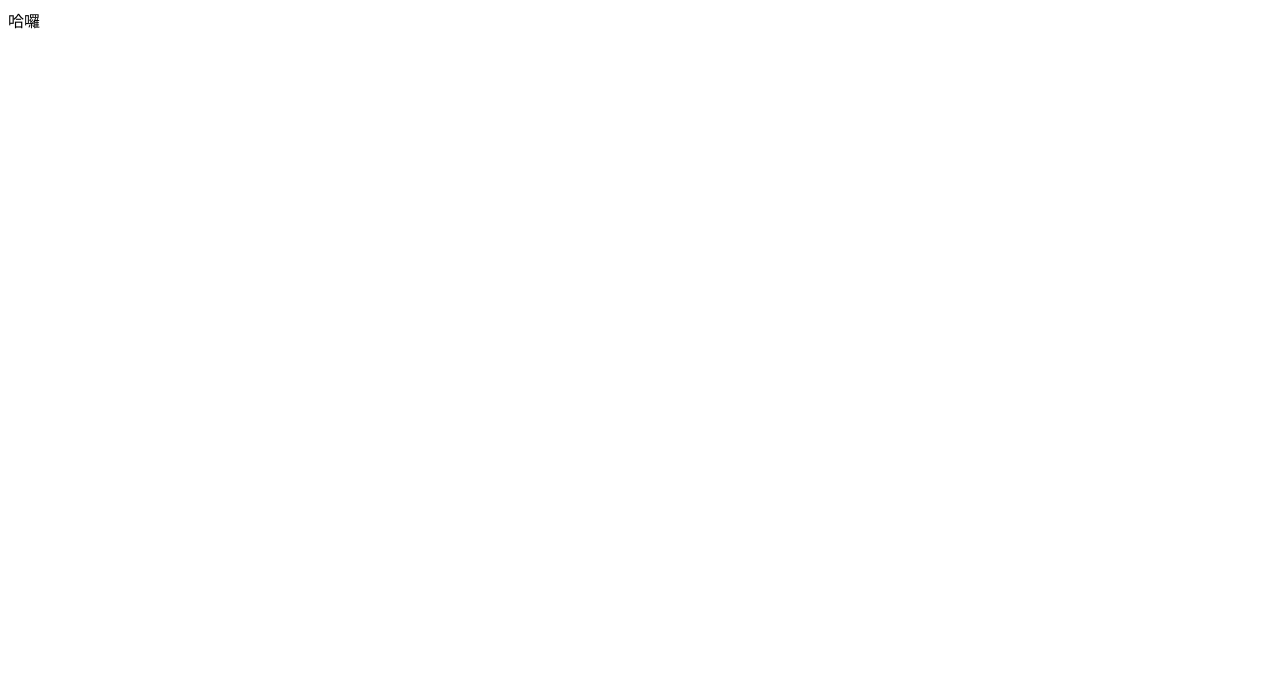
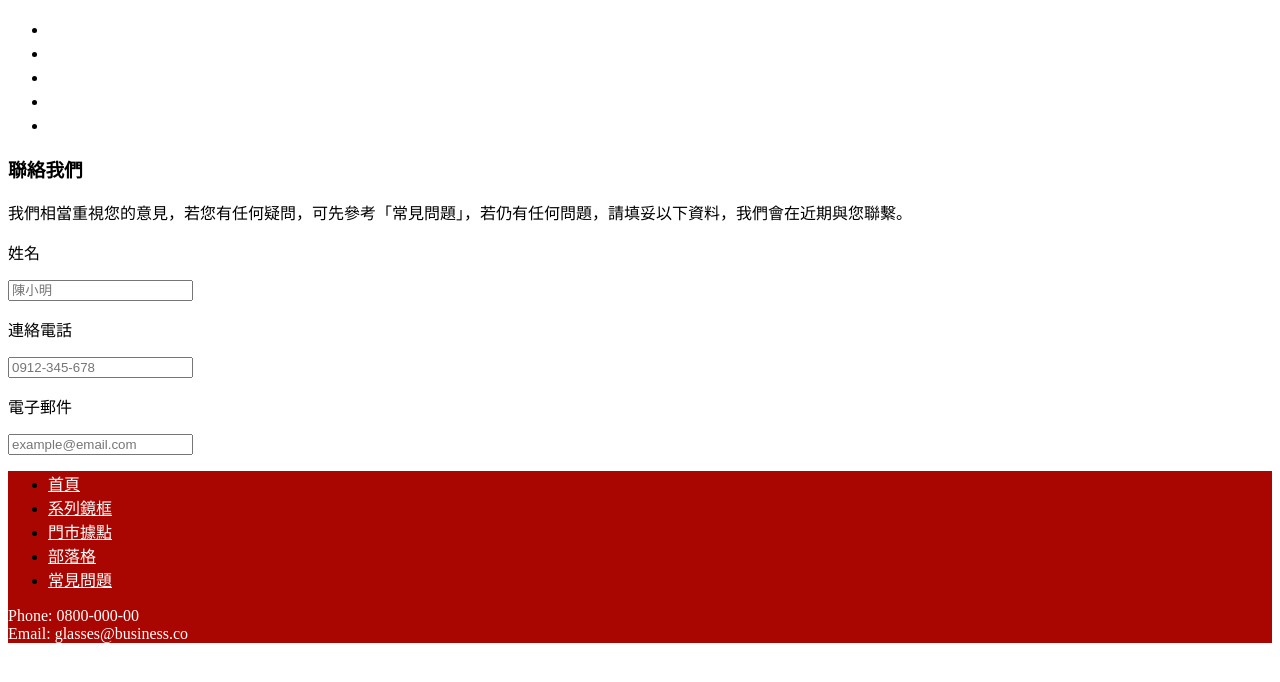
Before and after one commit to eateat8857/eateat8857.github.io, a plain HTML site: page index.html in a window 1280 px wide. Drawn offline with nearby package versions, Linux system fonts and the light colour scheme.

Commit message:
Update index.html

```diff
--- a/index.html
+++ b/index.html
@@ -1 +1,108 @@
-哈囉
+<!DOCTYPE html>
+<html lang="en">
+<head>
+    <meta charset="UTF-8">
+    <meta name="viewport" content="width=device-width, initial-scale=1.0">
+    <meta name="viewport" content="width=device-width, initial-scale=1, shrink-to-fit=no">
+    <link rel="stylesheet" href="https://fonts.googleapis.com/css2?family=Noto+Sans+TC:wght@300&display=swap">
+    <script src="https://code.jquery.com/jquery-3.3.1.slim.min.js" integrity="sha384-q8i/X+965DzO0rT7abK41JStQIAqVgRVzpbzo5smXKp4YfRvH+8abtTE1Pi6jizo" crossorigin="anonymous"></script>
+    <script src="https://cdn.jsdelivr.net/npm/popper.js@1.14.7/dist/umd/popper.min.js" integrity="sha384-UO2eT0CpHqdSJQ6hJty5KVphtPhzWj9WO1clHTMGa3JDZwrnQq4sF86dIHNDz0W1" crossorigin="anonymous"></script>
+    <script src="https://cdn.jsdelivr.net/npm/bootstrap@4.3.1/dist/js/bootstrap.min.js" integrity="sha384-JjSmVgyd0p3pXB1rRibZUAYoIIy6OrQ6VrjIEaFf/nJGzIxFDsf4x0xIM+B07jRM" crossorigin="anonymous"></script>
+    <script src="https://kit.fontawesome.com/ad45004b60.js" crossorigin="anonymous"></script>
+    <title>你的網頁標題</title>
+    <link rel="stylesheet" href="index.css">
+</head>
+<body>
+    <header>
+        <div class="Component 11 – 2">
+                <ul class="navbar-nav mr-auto">
+
+                   <li class="nav-item">
+                       <a class="nav-link" href="index.php" style="color:white;">首頁</a>
+                   </li>
+                   <li class="nav-item">
+                       <a class="nav-link" href="exhibition.php" style="color:white;">展覽活動</a>
+                   </li>
+                   <li class="nav-item">
+                       <a class="nav-link" href="artwork.php" style="color:white;">藝術作品</a>
+                   </li>
+                   <li class="nav-item">
+                       <a class="nav-link" href="newticket.php" style="color:white;">購票服務</a>
+                   </li>
+                   <li class="nav-item">
+                       <a class="nav-link" href="login.php" style="color:white;">會員中心</a>
+                   </li>
+
+
+                </ul>
+           </div>
+    </header>
+
+    <section id='email'>
+            <div class="container">
+                <div class="row">
+                <div class='col-md offset-md text-left'>
+                            <h3>聯絡我們</h3>
+                </div>
+                </div>
+                <div class="row">
+                    <div class='col-md offset-md text-left'>
+                        <p>我們相當重視您的意見，若您有任何疑問，可先參考「常見問題」，若仍有任何問題，請填妥以下資料，我們會在近期與您聯繫。</p>
+                        <div class="input-group input-group-lg">
+                        </div>
+                            <div class="name">
+                                <p>姓名</p>
+                                    <input type="text" class="form-control with-left-margin custom-width" aria-label="Sizing example input" aria-describedby="inputGroup-sizing-lg" placeholder="陳小明" name="name">
+                                        <br/>
+                                </div>
+                                <div class="name">
+                                        <p>連絡電話
+                                        </p>
+                                            <input type="text" class="form-control with-left-margin custom-width" aria-label="Sizing example input" aria-describedby="inputGroup-sizing-lg" placeholder="0912-345-678" name="name">
+                                                <br/>
+
+                                </div>
+                                <div class="name">
+                                        <p>電子郵件</p>
+                                            <input type="text" class="form-control with-left-margin custom-width" aria-label="Sizing example input" aria-describedby="inputGroup-sizing-lg" placeholder="example@email.com" name="name">
+                                                <br/>
+
+                                </div>
+                        </div>
+                    </div>
+                </div>
+
+            </div>
+            </section>
+
+            <footer style="background: #AA0601;">
+                <div class="container">
+                    <div class="row">
+                        <div class='col-md-4 text-left'>
+
+                        </div>
+                        <div class='col-md-4 text-left'>
+                            <ul >
+                                <li><a href='index.php' style="color: #FFFFFF;">首頁</a></li>
+                                <li><a href='exhibition.php' style="color: #FFFFFF;">系列鏡框</a></li>
+                                <li><a href='artwork.php' style="color: #FFFFFF;">門市據點</a></li>
+                                <li><a href='newticket.php' style="color: #FFFFFF;">部落格</a></li>
+                                <li><a href='login.php' style="color: #FFFFFF;">常見問題</a></li>
+
+                            </ul>
+
+                        </div>
+                        <div class='col-md-4 text-left'>
+                            <p style="color: #FFFFFF;">
+                                Phone: 0800-000-00<br>
+                                Email: glasses@business.co
+                            </p>
+                        </div>
+
+                    </div>
+
+                </div>
+            </footer>
+
+</body>
+</html>
```
